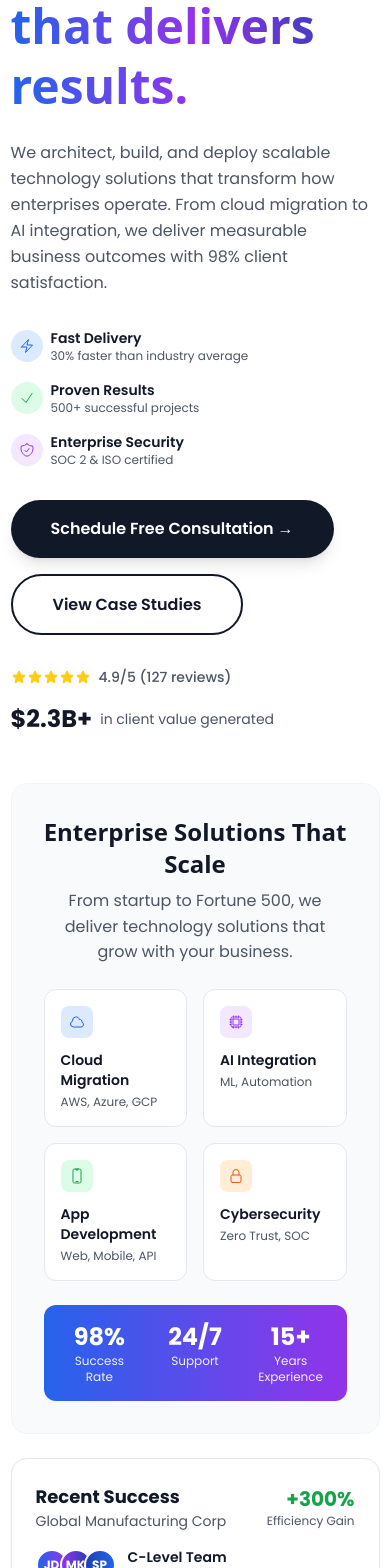
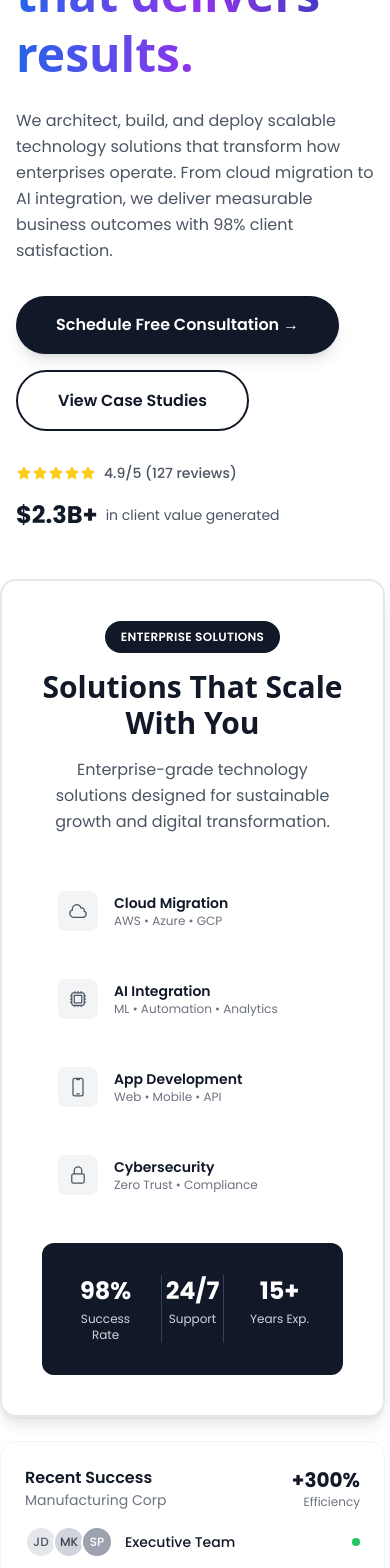
Before and after one commit to SusithD/Tech-Company-Website, a Nuxt app: page / in a window 390 px wide. Shown: the part 432-2000 px from the top of the page. Built offline with nearby package versions, Linux system fonts and the light colour scheme; a web font is replaced by a local one.

Commit message:
Refactor HeroSection layout and enhance animations for improved user experience

```diff
--- a/components/HeroSection.vue
+++ b/components/HeroSection.vue
@@ -1,11 +1,11 @@
 <template>
-  <section class="min-h-screen bg-white flex items-center justify-center pt-32 md:pt-36">
-    <div class="container-custom">
-      <div class="grid lg:grid-cols-2 gap-12 items-center">
+  <section class="min-h-screen bg-white flex items-start justify-center pt-24 md:pt-36">
+    <div class="w-full max-w-7xl mx-auto pl-0 pr-4 sm:pl-0 sm:pr-6 lg:pl-2 lg:pr-8">
+      <div class="grid lg:grid-cols-2 gap-12 items-start">
         <!-- Left Content -->
-        <div class="hero-content">
+        <div class="hero-content pl-4 sm:pl-6 lg:pl-4">
           <!-- Badge -->
-          <div class="inline-flex items-center bg-gray-100 text-gray-700 px-4 py-2 rounded-full text-sm font-medium mb-6">
+          <div class="inline-flex items-center bg-gray-100 text-gray-700 px-2 py-2 rounded-full text-sm font-medium mb-6">
             <CheckCircleIcon class="w-3 h-3 text-green-500 mr-2" />
             Trusted by Fortune 500 Companies
           </div>
@@ -20,37 +20,6 @@
             We architect, build, and deploy scalable technology solutions that transform how enterprises operate.
             From cloud migration to AI integration, we deliver measurable business outcomes with 98% client satisfaction.
           </p>
-
-          <!-- Key Benefits -->
-          <div class="grid grid-cols-1 sm:grid-cols-3 gap-4 mb-8">
-            <div class="flex items-center space-x-2">
-              <div class="w-8 h-8 bg-blue-100 rounded-full flex items-center justify-center">
-                <BoltIcon class="w-4 h-4 text-blue-600" />
-              </div>
-              <div>
-                <div class="text-gray-900 font-semibold text-sm">Fast Delivery</div>
-                <div class="text-gray-600 text-xs">30% faster than industry average</div>
-              </div>
-            </div>
-            <div class="flex items-center space-x-2">
-              <div class="w-8 h-8 bg-green-100 rounded-full flex items-center justify-center">
-                <CheckIcon class="w-4 h-4 text-green-600" />
-              </div>
-              <div>
-                <div class="text-gray-900 font-semibold text-sm">Proven Results</div>
-                <div class="text-gray-600 text-xs">500+ successful projects</div>
-              </div>
-            </div>
-            <div class="flex items-center space-x-2">
-              <div class="w-8 h-8 bg-purple-100 rounded-full flex items-center justify-center">
-                <ShieldCheckIcon class="w-4 h-4 text-purple-600" />
-              </div>
-              <div>
-                <div class="text-gray-900 font-semibold text-sm">Enterprise Security</div>
-                <div class="text-gray-600 text-xs">SOC 2 & ISO certified</div>
-              </div>
-            </div>
-          </div>
 
           <div class="flex flex-col sm:flex-row items-start gap-4 mb-8">
             <button class="btn-primary text-md px-10 py-4 shadow-lg">
@@ -78,96 +47,126 @@
 
         <!-- Right Content -->
         <div class="hero-right">
-          <!-- Main Card -->
-          <div class="bg-gray-50 rounded-2xl p-8 border border-gray-100 mb-6">
-            <div class="text-center mb-6">
-              <h3 class="text-2xl font-bold text-gray-900 mb-2">
-                Enterprise Solutions That Scale
+          <!-- Main Card - Enhanced Prominence -->
+          <div class="bg-white rounded-2xl p-10 border-2 border-gray-200 mb-6 shadow-lg hover:shadow-xl transition-all duration-300">
+            <div class="text-center mb-10">
+              <div class="inline-flex items-center bg-gray-900 text-white px-4 py-2 rounded-full text-xs font-semibold mb-4 tracking-wide">
+                ENTERPRISE SOLUTIONS
+              </div>
+              <h3 class="text-3xl font-bold text-gray-900 mb-4 font-heading">
+                Solutions That Scale With You
               </h3>
-              <p class="text-gray-600">
-                From startup to Fortune 500, we deliver technology solutions that grow with your business.
+              <p class="text-gray-600 font-body text-base leading-relaxed">
+                Enterprise-grade technology solutions designed for sustainable growth and digital transformation.
               </p>
             </div>
 
-            <!-- Services Grid -->
-            <div class="grid grid-cols-2 gap-4 mb-6">
-              <div class="bg-white p-4 rounded-xl border border-gray-200">
-                <div class="w-8 h-8 bg-blue-100 rounded-lg flex items-center justify-center mb-3">
-                  <CloudIcon class="w-4 h-4 text-blue-600" />
+            <!-- Minimal Services List with Enhanced Animations -->
+            <div class="space-y-4 mb-8">
+              <div class="service-item flex items-center space-x-4 p-4 rounded-xl hover:bg-gray-50 transition-all duration-300 cursor-pointer group">
+                <div class="w-10 h-10 bg-gray-100 rounded-lg flex items-center justify-center group-hover:bg-blue-50 transition-all duration-300 group-hover:scale-110">
+                  <CloudIcon class="w-5 h-5 text-gray-600 group-hover:text-blue-600 transition-all duration-300 group-hover:rotate-3" />
                 </div>
-                <div class="text-gray-900 font-semibold text-sm mb-1">Cloud Migration</div>
-                <div class="text-gray-600 text-xs">AWS, Azure, GCP</div>
+                <div class="flex-1">
+                  <div class="text-gray-900 font-semibold text-sm group-hover:text-blue-900 transition-colors duration-300">Cloud Migration</div>
+                  <div class="text-gray-500 text-xs group-hover:text-blue-600 transition-colors duration-300">AWS • Azure • GCP</div>
+                </div>
+                <div class="w-0 group-hover:w-4 transition-all duration-300 overflow-hidden">
+                  <div class="text-blue-600 text-sm">→</div>
+                </div>
               </div>
-              <div class="bg-white p-4 rounded-xl border border-gray-200">
-                <div class="w-8 h-8 bg-purple-100 rounded-lg flex items-center justify-center mb-3">
-                  <CpuChipIcon class="w-4 h-4 text-purple-600" />
+
+              <div class="service-item flex items-center space-x-4 p-4 rounded-xl hover:bg-gray-50 transition-all duration-300 cursor-pointer group">
+                <div class="w-10 h-10 bg-gray-100 rounded-lg flex items-center justify-center group-hover:bg-purple-50 transition-all duration-300 group-hover:scale-110">
+                  <CpuChipIcon class="w-5 h-5 text-gray-600 group-hover:text-purple-600 transition-all duration-300 group-hover:-rotate-3" />
                 </div>
-                <div class="text-gray-900 font-semibold text-sm mb-1">AI Integration</div>
-                <div class="text-gray-600 text-xs">ML, Automation</div>
+                <div class="flex-1">
+                  <div class="text-gray-900 font-semibold text-sm group-hover:text-purple-900 transition-colors duration-300">AI Integration</div>
+                  <div class="text-gray-500 text-xs group-hover:text-purple-600 transition-colors duration-300">ML • Automation • Analytics</div>
+                </div>
+                <div class="w-0 group-hover:w-4 transition-all duration-300 overflow-hidden">
+                  <div class="text-purple-600 text-sm">→</div>
+                </div>
               </div>
-              <div class="bg-white p-4 rounded-xl border border-gray-200">
-                <div class="w-8 h-8 bg-green-100 rounded-lg flex items-center justify-center mb-3">
-                  <DevicePhoneMobileIcon class="w-4 h-4 text-green-600" />
+
+              <div class="service-item flex items-center space-x-4 p-4 rounded-xl hover:bg-gray-50 transition-all duration-300 cursor-pointer group">
+                <div class="w-10 h-10 bg-gray-100 rounded-lg flex items-center justify-center group-hover:bg-green-50 transition-all duration-300 group-hover:scale-110">
+                  <DevicePhoneMobileIcon class="w-5 h-5 text-gray-600 group-hover:text-green-600 transition-all duration-300 group-hover:rotate-6" />
                 </div>
-                <div class="text-gray-900 font-semibold text-sm mb-1">App Development</div>
-                <div class="text-gray-600 text-xs">Web, Mobile, API</div>
+                <div class="flex-1">
+                  <div class="text-gray-900 font-semibold text-sm group-hover:text-green-900 transition-colors duration-300">App Development</div>
+                  <div class="text-gray-500 text-xs group-hover:text-green-600 transition-colors duration-300">Web • Mobile • API</div>
+                </div>
+                <div class="w-0 group-hover:w-4 transition-all duration-300 overflow-hidden">
+                  <div class="text-green-600 text-sm">→</div>
+                </div>
               </div>
-              <div class="bg-white p-4 rounded-xl border border-gray-200">
-                <div class="w-8 h-8 bg-orange-100 rounded-lg flex items-center justify-center mb-3">
-                  <LockClosedIcon class="w-4 h-4 text-orange-600" />
+
+              <div class="service-item flex items-center space-x-4 p-4 rounded-xl hover:bg-gray-50 transition-all duration-300 cursor-pointer group">
+                <div class="w-10 h-10 bg-gray-100 rounded-lg flex items-center justify-center group-hover:bg-orange-50 transition-all duration-300 group-hover:scale-110">
+                  <LockClosedIcon class="w-5 h-5 text-gray-600 group-hover:text-orange-600 transition-all duration-300 group-hover:-rotate-6" />
                 </div>
-                <div class="text-gray-900 font-semibold text-sm mb-1">Cybersecurity</div>
-                <div class="text-gray-600 text-xs">Zero Trust, SOC</div>
+                <div class="flex-1">
+                  <div class="text-gray-900 font-semibold text-sm group-hover:text-orange-900 transition-colors duration-300">Cybersecurity</div>
+                  <div class="text-gray-500 text-xs group-hover:text-orange-600 transition-colors duration-300">Zero Trust • Compliance</div>
+                </div>
+                <div class="w-0 group-hover:w-4 transition-all duration-300 overflow-hidden">
+                  <div class="text-orange-600 text-sm">→</div>
+                </div>
               </div>
             </div>
 
-            <!-- Client Success Metrics -->
-            <div class="bg-gradient-to-r from-blue-600 to-purple-600 text-white p-4 rounded-xl">
-              <div class="grid grid-cols-3 gap-4 text-center">
-                <div>
-                  <div class="text-2xl font-bold">98%</div>
-                  <div class="text-xs opacity-90">Success Rate</div>
+            <!-- Enhanced Success Metrics -->
+            <div class="bg-gray-900 text-white p-8 rounded-xl">
+              <div class="grid grid-cols-3 gap-6 text-center">
+                <div class="metric-item">
+                  <div class="text-2xl font-bold mb-1 counter" data-target="98">0</div>
+                  <div class="text-xs text-gray-300">Success Rate</div>
                 </div>
-                <div>
-                  <div class="text-2xl font-bold">24/7</div>
-                  <div class="text-xs opacity-90">Support</div>
+                <div class="metric-item border-l border-r border-gray-700">
+                  <div class="text-2xl font-bold mb-1">24/7</div>
+                  <div class="text-xs text-gray-300">Support</div>
                 </div>
-                <div>
-                  <div class="text-2xl font-bold">15+</div>
-                  <div class="text-xs opacity-90">Years Experience</div>
+                <div class="metric-item">
+                  <div class="text-2xl font-bold mb-1 counter" data-target="15">0</div>
+                  <div class="text-xs text-gray-300">Years Exp.</div>
                 </div>
               </div>
             </div>
           </div>
 
-          <!-- Secondary Trust Card -->
-          <div class="bg-white p-6 rounded-2xl border border-gray-200 shadow-sm">
+          <!-- Minimal Secondary Card -->
+          <div class="bg-white p-6 rounded-2xl border border-gray-100 hover:border-gray-200 transition-all duration-300">
             <div class="flex items-center justify-between mb-4">
               <div>
-                <div class="text-gray-900 font-bold text-lg">Recent Success</div>
-                <div class="text-gray-600 text-sm">Global Manufacturing Corp</div>
+                <div class="text-gray-900 font-semibold text-base">Recent Success</div>
+                <div class="text-gray-500 text-sm">Manufacturing Corp</div>
               </div>
               <div class="text-right">
-                <div class="text-green-600 font-bold text-xl">+300%</div>
-                <div class="text-gray-600 text-xs">Efficiency Gain</div>
+                <div class="text-gray-900 font-bold text-xl">+300%</div>
+                <div class="text-gray-500 text-xs">Efficiency</div>
               </div>
             </div>
-            <div class="flex items-center space-x-3">
-              <div class="flex -space-x-2">
-                <div class="w-8 h-8 bg-gradient-to-r from-blue-600 to-purple-600 rounded-full border-2 border-white flex items-center justify-center">
-                  <span class="text-white font-bold text-xs">JD</span>
+
+            <div class="flex items-center justify-between">
+              <div class="flex items-center space-x-3">
+                <div class="flex -space-x-1">
+                  <div class="w-8 h-8 bg-gray-200 rounded-full border-2 border-white flex items-center justify-center">
+                    <span class="text-gray-600 font-medium text-xs">JD</span>
+                  </div>
+                  <div class="w-8 h-8 bg-gray-300 rounded-full border-2 border-white flex items-center justify-center">
+                    <span class="text-gray-700 font-medium text-xs">MK</span>
+                  </div>
+                  <div class="w-8 h-8 bg-gray-400 rounded-full border-2 border-white flex items-center justify-center">
+                    <span class="text-white font-medium text-xs">SP</span>
+                  </div>
                 </div>
-                <div class="w-8 h-8 bg-gradient-to-r from-purple-600 to-blue-800 rounded-full border-2 border-white flex items-center justify-center">
-                  <span class="text-white font-bold text-xs">MK</span>
-                </div>
-                <div class="w-8 h-8 bg-gradient-to-r from-blue-800 to-blue-600 rounded-full border-2 border-white flex items-center justify-center">
-                  <span class="text-white font-bold text-xs">SP</span>
+                <div>
+                  <div class="text-gray-900 font-medium text-sm">Executive Team</div>
                 </div>
               </div>
-              <div class="text-left">
-                <div class="text-gray-900 font-semibold text-sm">C-Level Team</div>
-                <div class="text-gray-600 text-xs">Direct stakeholder engagement</div>
-              </div>
+
+              <div class="w-2 h-2 bg-green-500 rounded-full"></div>
             </div>
           </div>
         </div>
@@ -231,6 +230,76 @@ onMounted(() => {
       { opacity: 0, y: 20 },
       { opacity: 1, y: 0, duration: 0.6, delay: 0.8, stagger: 0.1, ease: 'power3.out' }
     )
+
+    // Animate service items with stagger
+    gsap.fromTo('.service-item',
+      { opacity: 0, y: 30, scale: 0.9 },
+      {
+        opacity: 1,
+        y: 0,
+        scale: 1,
+        duration: 0.6,
+        delay: 1.2,
+        stagger: 0.1,
+        ease: 'back.out(1.7)'
+      }
+    )
+
+    // Counter animation for metrics
+    const animateCounter = (element, target) => {
+      gsap.to(element, {
+        innerHTML: target,
+        duration: 2,
+        delay: 1.5,
+        ease: 'power2.out',
+        snap: { innerHTML: 1 },
+        onUpdate: function() {
+          element.innerHTML = Math.ceil(element.innerHTML) + (target === 98 ? '%' : '+')
+        }
+      })
+    }
+
+    // Initialize counters
+    const counters = document.querySelectorAll('.counter')
+    counters.forEach(counter => {
+      const target = parseInt(counter.dataset.target)
+      animateCounter(counter, target)
+    })
+
+    // Add click handlers for service items
+    const serviceItems = document.querySelectorAll('.service-item')
+    serviceItems.forEach(item => {
+      item.addEventListener('click', () => {
+        // Add a subtle pulse animation on click
+        gsap.to(item, {
+          scale: 0.95,
+          duration: 0.1,
+          yoyo: true,
+          repeat: 1,
+          ease: 'power2.inOut'
+        })
+      })
+    })
+
+    // Animate metric items on hover
+    const metricItems = document.querySelectorAll('.metric-item')
+    metricItems.forEach(item => {
+      item.addEventListener('mouseenter', () => {
+        gsap.to(item, {
+          scale: 1.05,
+          duration: 0.3,
+          ease: 'power2.out'
+        })
+      })
+
+      item.addEventListener('mouseleave', () => {
+        gsap.to(item, {
+          scale: 1,
+          duration: 0.3,
+          ease: 'power2.out'
+        })
+      })
+    })
   }
 })
 </script>
```
